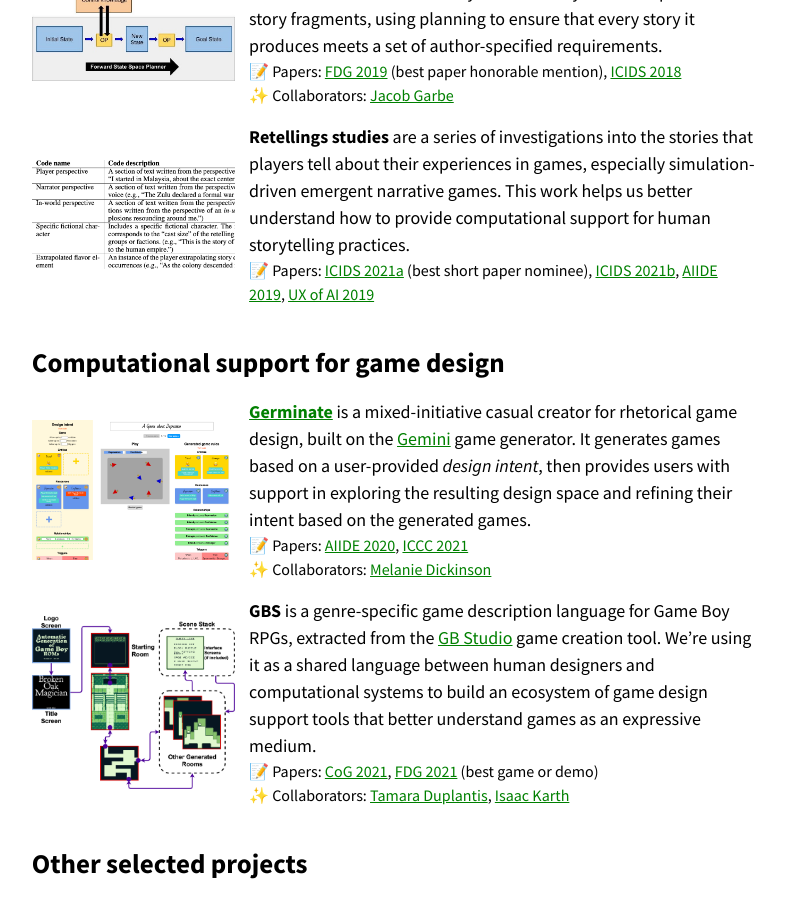
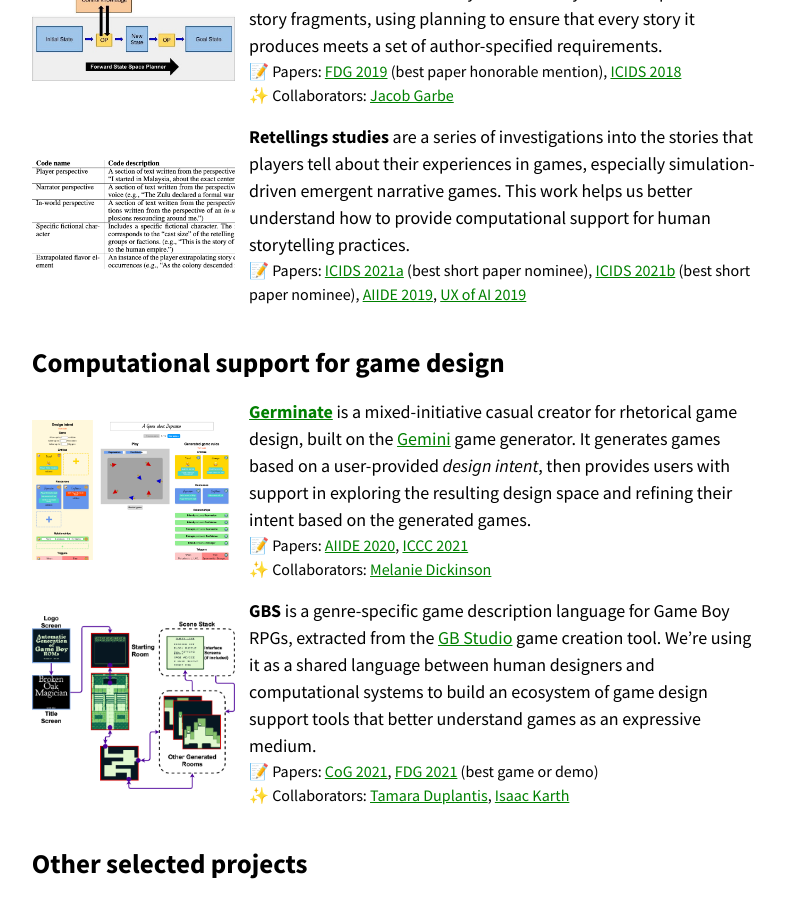
Before and after one commit to mkremins/mkremins.github.io, a Jekyll site: the page built from index.html, in a window 1280 px wide and 900 px high, scrolled down 1640 px. Shown: the whole window, without its empty margins (246-1031 px from the left). Built offline with Jekyll 4.4.1, drawn with Linux system fonts in a browser that asks for light colours.

Commit message:
Add the *other* ICIDS 2021 best short paper nomination as well
Just found out that C17 was also nominated.

```diff
--- a/_data/publications.json
+++ b/_data/publications.json
@@ -16,7 +16,7 @@
   "venue": "ICIDS",
   "venue_long": "International Conference on Interactive Digital Storytelling",
   "pubtype": "full",
-  "award": "Best short paper nomination."
+  "award": "Nominated for best short paper."
 },
 {
   "title": "Emergent Narrative and Reparative Play",
@@ -25,7 +25,8 @@
   "year": "2021",
   "venue": "ICIDS",
   "venue_long": "International Conference on Interactive Digital Storytelling",
-  "pubtype": "full"
+  "pubtype": "full",
+  "award": "Nominated for best short paper."
 },
 {
   "title": "Opportunities for Approachable Game Development via Program Synthesis",
--- a/cv/index.html
+++ b/cv/index.html
@@ -88,7 +88,7 @@ layout: null
       <div class="oneline-entries">
         <div class="dated-entry">
           <div class="dated-date">2021</div>
-          <div class="dated-content">Best Short Paper Nomination [<a href="#C18">C18</a>], International Conference on Interactive Digital Storytelling (ICIDS)</div>
+          <div class="dated-content">Best Short Paper Nominations [<a href="#C17">C17</a> and <a href="#C18">C18</a>], International Conference on Interactive Digital Storytelling (ICIDS)</div>
         </div>
         <div class="dated-entry">
           <div class="dated-date">2021</div>
--- a/index.html
+++ b/index.html
@@ -214,7 +214,7 @@ layout: null
 					<div class="card-text">
 						<span class="card-title">Retellings studies</span> are a series of investigations into the stories that players tell about their experiences in games, especially simulation-driven emergent narrative games. This work helps us better understand how to provide computational support for human storytelling practices.
 						<div class="card-links">
-							📝 Papers: <a href="https://mkremins.github.io/publications/NarrativeInstruments_ICIDS2021.pdf">ICIDS 2021a</a> (best short paper nominee), <a href="https://mkremins.github.io/publications/ReparativePlay_ICIDS2021.pdf">ICIDS 2021b</a>, <a href="https://mkremins.github.io/publications/EvaluatingViaRetellings.pdf">AIIDE 2019</a>, <a href="https://mkremins.github.io/publications/GenerativeGames_StorytellingPartners.pdf">UX of AI 2019</a>
+							📝 Papers: <a href="https://mkremins.github.io/publications/NarrativeInstruments_ICIDS2021.pdf">ICIDS 2021a</a> (best short paper nominee), <a href="https://mkremins.github.io/publications/ReparativePlay_ICIDS2021.pdf">ICIDS 2021b</a> (best short paper nominee), <a href="https://mkremins.github.io/publications/EvaluatingViaRetellings.pdf">AIIDE 2019</a>, <a href="https://mkremins.github.io/publications/GenerativeGames_StorytellingPartners.pdf">UX of AI 2019</a>
 						</div>
 					</div>
 				</div>
```
